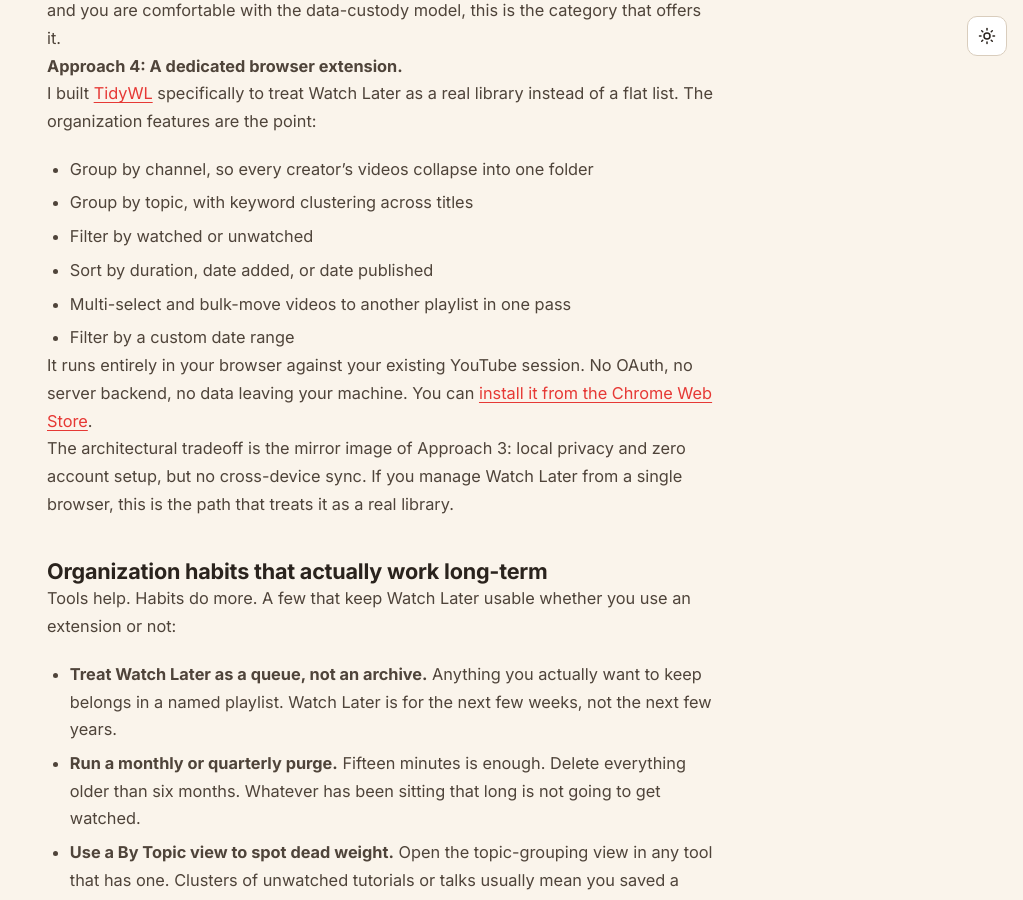
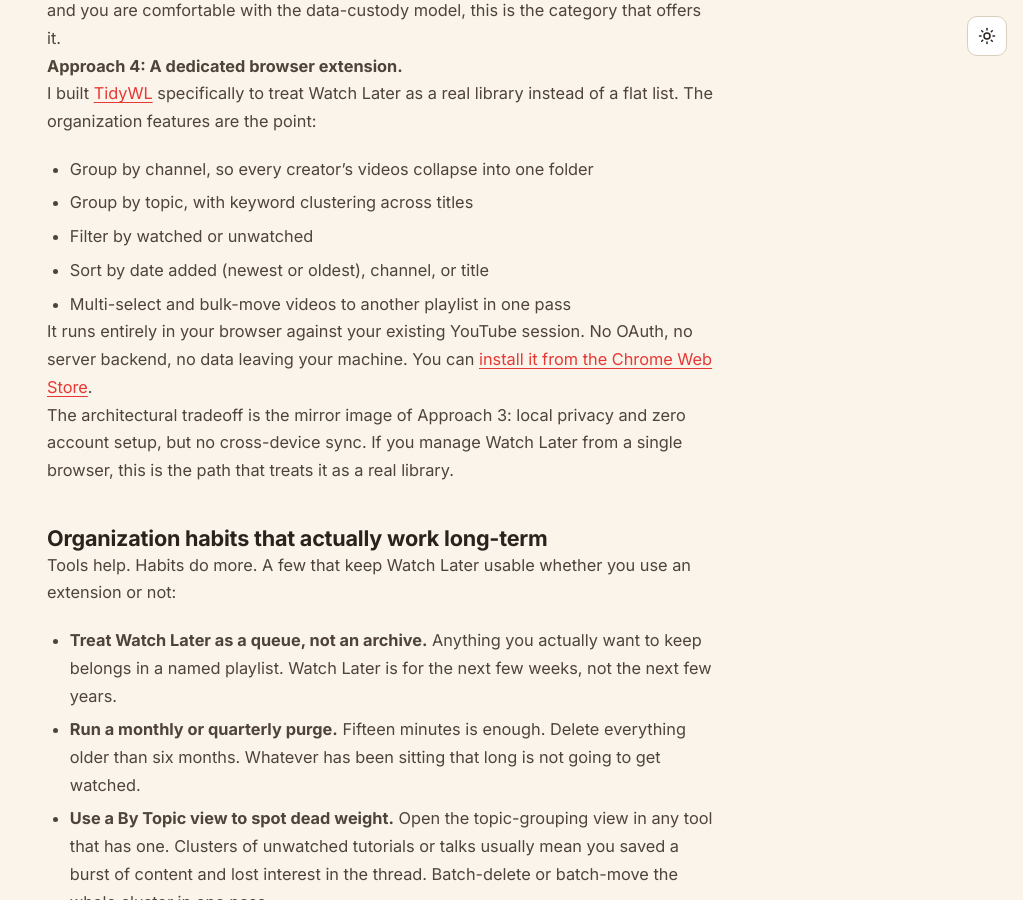
Before and after one commit to dominic-lam/tidywl-site, a Jekyll site: the page built from _posts/2026-05-11-how-to-organize-youtube-watch-later.md, in a window 1280 px wide and 900 px high, scrolled down 1923 px. Shown: the whole window, without its empty margins (257-1280 px from the left). Built offline with Jekyll 4.4.1, drawn with Linux system fonts in a browser that asks for light colours; some of the changed text lies outside the part shown.

Commit message:
blog: fact-check three posts against extension code, stagger publish dates
Body fixes after verifying claims against the tidywl extension repo:
search post now describes watched-status detection as a JSON flag
read (not DOM-progress-bar inference); organize post drops the
non-existent custom date-range filter and corrects the sort options
to match what TidyWL actually offers; unavailable-videos post adds
an honest note about occasional bulk-delete failures on the most
broken placeholder rows. Stagger four posts to publish weekly from
April 27 through May 18 so the blog isnt a same-day content dump,
and drop the em dash from the blog index tagline.

Co-Authored-By: Claude Sonnet 4.6 <noreply@anthropic.com>

```diff
--- a/_posts/2026-04-20-how-to-organize-youtube-watch-later.md
+++ b/_posts/2026-05-11-how-to-organize-youtube-watch-later.md
@@ -64,9 +64,8 @@ I built [TidyWL](https://tidywl.com) specifically to treat Watch Later as a real
 - Group by channel, so every creator's videos collapse into one folder
 - Group by topic, with keyword clustering across titles
 - Filter by watched or unwatched
-- Sort by duration, date added, or date published
+- Sort by date added (newest or oldest), channel, or title
 - Multi-select and bulk-move videos to another playlist in one pass
-- Filter by a custom date range
 
 It runs entirely in your browser against your existing YouTube session. No OAuth, no server backend, no data leaving your machine. You can [install it from the Chrome Web Store](https://chromewebstore.google.com/detail/fkelmapobieliokjcmnilmjllacmbfjo).
 
--- a/blog/index.html
+++ b/blog/index.html
@@ -1,7 +1,7 @@
 ---
 layout: default
 title: Blog
-description: Notes from the maker — product updates, reverse-engineering YouTube's internals, and the occasional opinion about playlist management.
+description: Notes from the maker, with product updates, reverse-engineering YouTube's internals, and the occasional opinion about playlist management.
 permalink: /blog/
 json_ld_blog: true
 ---
```
Also changed, not shown: other parts of _posts/2026-05-11-how-to-organize-youtube-watch-later.md (+1 -1 lines), _posts/2026-04-20-youtube-watch-later-5000-limit.md (+1 -1 lines), _posts/2026-04-27-youtube-watch-later-not-saving-videos.md (renamed from _posts/2026-04-20-youtube-watch-later-not-saving-videos.md, +1 -1 lines), _posts/2026-05-04-how-to-search-youtube-watch-later.md (renamed from _posts/2026-04-20-how-to-search-youtube-watch-later.md, +2 -2 lines), _posts/2026-05-18-clean-up-unavailable-videos-youtube-watch-later.md (renamed from _posts/2026-04-20-clean-up-unavailable-videos-youtube-watch-later.md, +2 -2 lines).
